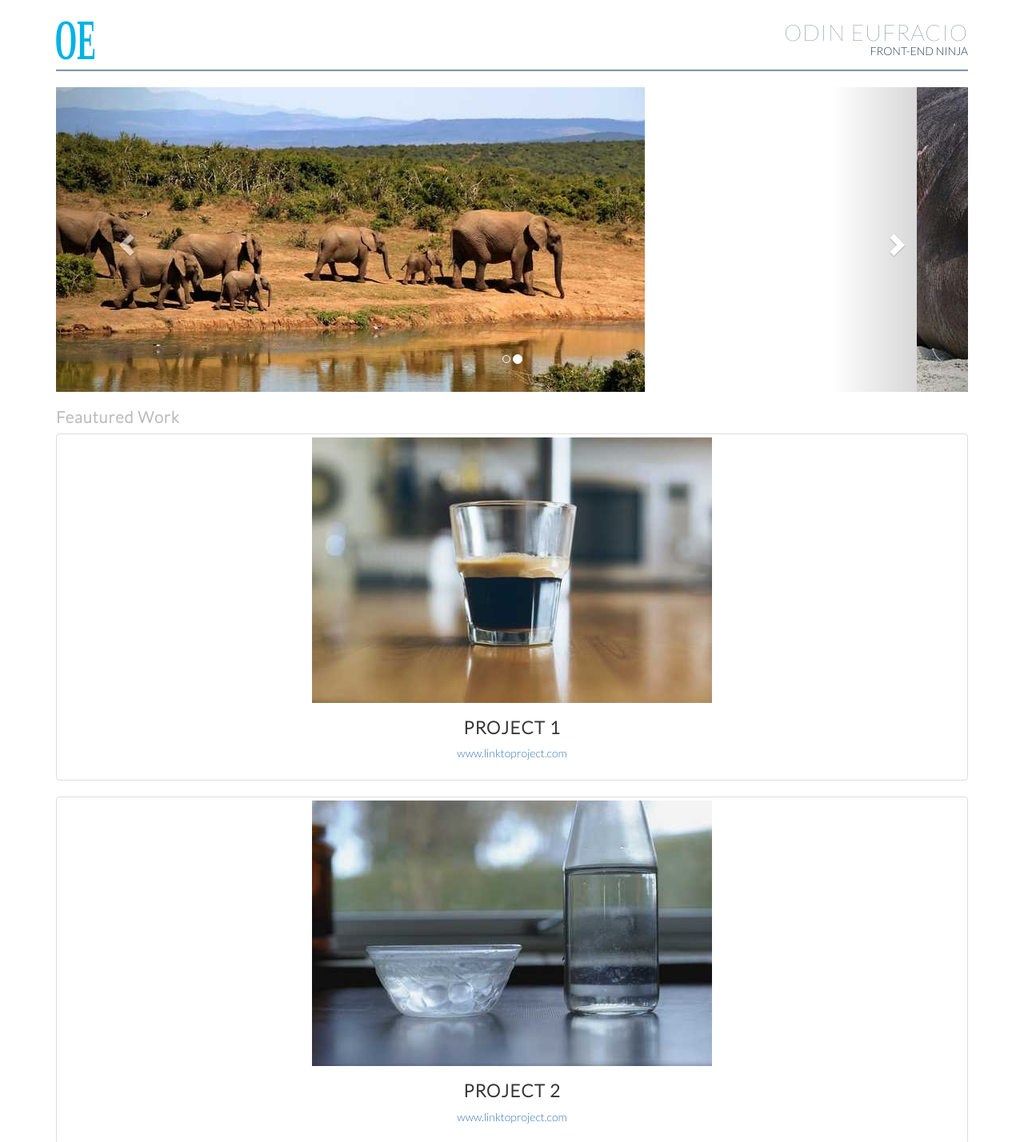
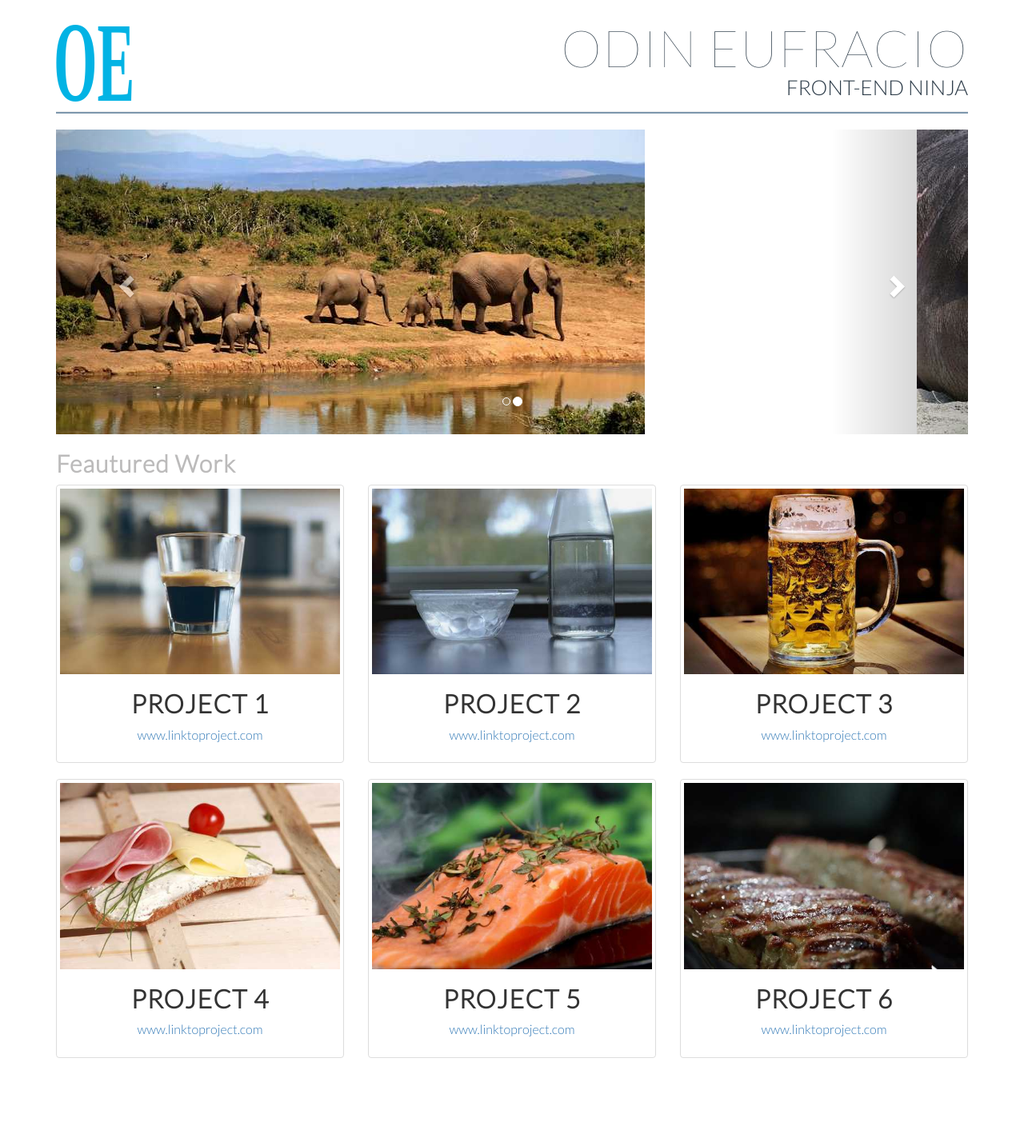
Before and after one commit to oeufracio/protafolio, a plain HTML site: page index.html in a window 1280 px wide. Shown: the top 1428 px of the page at 80% size. After the commit the page ends 1343 px from the top, so only its background shows below. Drawn offline with nearby package versions, Linux system fonts and the light colour scheme.

Commit message:
Setting layout and media queries for tablet and desktop

```diff
--- a/css/style.css
+++ b/css/style.css
@@ -68,3 +68,53 @@ header {
     height: 2px;
     margin-top: 10px;
 }
+
+
+/****** MEDIA QUERIES *****/
+
+/* Mobile default (xs) */
+
+/* Tablet (sm) */
+@media screen and (min-width: 768px) {
+    .header-title {
+        font-size: 56px;
+    }
+
+    .header-subtitle {
+        font-size: 20px;
+    }
+
+    .featured-title {
+        font-size: 30px;
+    }
+
+    .project-title {
+        font-size: 32px;
+    }
+
+    .project-link {
+        font-size: 16px;
+    }
+
+    .header-img {
+        width: 93px;
+        height: 93px;
+    }
+}
+
+/* Desktop (md) (lg)*/
+@media screen and (min-width: 992px) {
+
+    .header-title {
+        font-size: 64px;
+    }
+
+    .header-subtitle {
+        font-size: 26px;
+    }
+
+    .header-img {
+        width: 108px;
+        height: 108px;
+    }
+}
--- a/index.html
+++ b/index.html
@@ -16,23 +16,21 @@
 
             <header>
                 <div class="row">
-                    <div class="col-xs-4">
+                    <div class="col-xs-4 col-sm-4">
                         <img class="header-img" src="./img/logo2.svg" alt="Logo">
                     </div>
-                    <div class="col-xs-8 text-right text-uppercase">
+                    <div class="col-xs-8 col-sm-8 text-right text-uppercase">
                         <h1 class="text-thin header-title">Odin Eufracio</h1>
                         <h4 class="header-subtitle">Front-End Ninja</h4>
                     </div>
                 </div>
 
                 <div class="row">
-                    <div class="col-xs-12">
+                    <div class="col-xs-12 col-sm-12">
                         <hr class="ruler">
                     </div>
                 </div>
             </header>
-
-
 
             <section>
                 <div class="row">
@@ -77,14 +75,14 @@
 
             <main>
                 <div class="row">
-                    <div class="col-xs-12">
+                    <div class="col-xs-12 col-sm-12">
                         <h2 class="text-muted featured-title">Feautured Work</h2>
                     </div>
                 </div>
 
                 <div class="row text-center">
                     <!-- Project 1 -->
-                    <div class="col-xs-12">
+                    <div class="col-xs-12 col-sm-6 col-md-4">
                         <div class="thumbnail">
                             <img class="img-responsive" src="./img/project1-xs.jpg" alt="Project 1" data-toggle="modal" data-target="#project1">
                             <div class="caption">
@@ -113,7 +111,7 @@
                     </div>
 
                     <!-- Project 2 -->
-                    <div class="col-xs-12">
+                    <div class="col-xs-12 col-sm-6 col-md-4">
                         <div class="thumbnail">
                             <img class="img-responsive" src="./img/project2-xs.jpg" alt="Project 2" data-toggle="modal" data-target="#project2">
                             <div class="caption">
@@ -142,7 +140,7 @@
                     </div>
 
                     <!-- Project 3 -->
-                    <div class="col-xs-12">
+                    <div class="col-xs-12 col-sm-6 col-md-4">
                         <div class="thumbnail">
                             <img class="img-responsive" src="./img/project3-xs.jpg" alt="Project 3" data-toggle="modal" data-target="#project3">
                             <div class="caption">
@@ -171,7 +169,7 @@
                     </div>
 
                     <!-- Project 4 -->
-                    <div class="col-xs-12">
+                    <div class="col-xs-12 col-sm-6 col-md-4">
                         <div class="thumbnail">
                             <img class="img-responsive" src="./img/project4-xs.jpg" alt="Project 4" data-toggle="modal" data-target="#project4">
                             <div class="caption">
@@ -200,7 +198,7 @@
                     </div>
 
                     <!-- Project 5 -->
-                    <div class="col-xs-12">
+                    <div class="col-xs-12 col-sm-6 col-md-4">
                         <div class="thumbnail">
                             <img class="img-responsive" src="./img/project5-xs.jpg" alt="Project 5" data-toggle="modal" data-target="#project5">
                             <div class="caption">
@@ -229,7 +227,7 @@
                     </div>
 
                     <!-- Project 6 -->
-                    <div class="col-xs-12">
+                    <div class="col-xs-12 col-sm-6 col-md-4">
                         <div class="thumbnail">
                             <img class="img-responsive" src="./img/project6-xs.jpg" alt="Project 6" data-toggle="modal" data-target="#project6">
                             <div class="caption">
```
